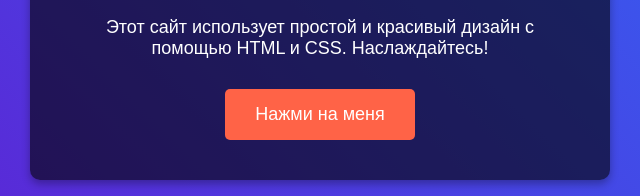
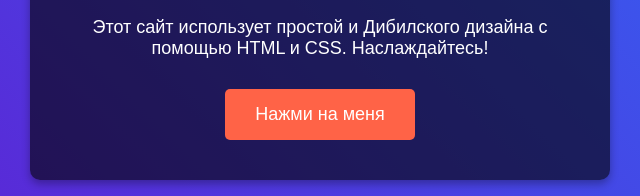
Before and after one commit to muminovm/myproject, a plain HTML site: page html/index.html in a window 1280 px wide. Shown: the part 386-582 px from the top of the page, 320-960 px from the left. Drawn offline with Linux system fonts and the light colour scheme.

Commit message:
Update index.html

```diff
--- a/html/index.html
+++ b/html/index.html
@@ -3,7 +3,7 @@
 <head>
     <meta charset="UTF-8">
     <meta name="viewport" content="width=device-width, initial-scale=1.0">
-    <title>Простой и красивый сайт</title>
+    <title>Дибилский и красивый сайт</title>
     <style>
         body {
             font-family: Arial, sans-serif;
@@ -65,7 +65,7 @@
 
     <div class="container">
         <h1>Добро пожаловать на мой сайт</h1>
-        <p>Этот сайт использует простой и красивый дизайн с помощью HTML и CSS. Наслаждайтесь!</p>
+        <p>Этот сайт использует простой и Дибилского дизайна с помощью HTML и CSS. Наслаждайтесь!</p>
         <button class="btn" onclick="alert('Спасибо за посещение!')">Нажми на меня</button>
     </div>
 
```
